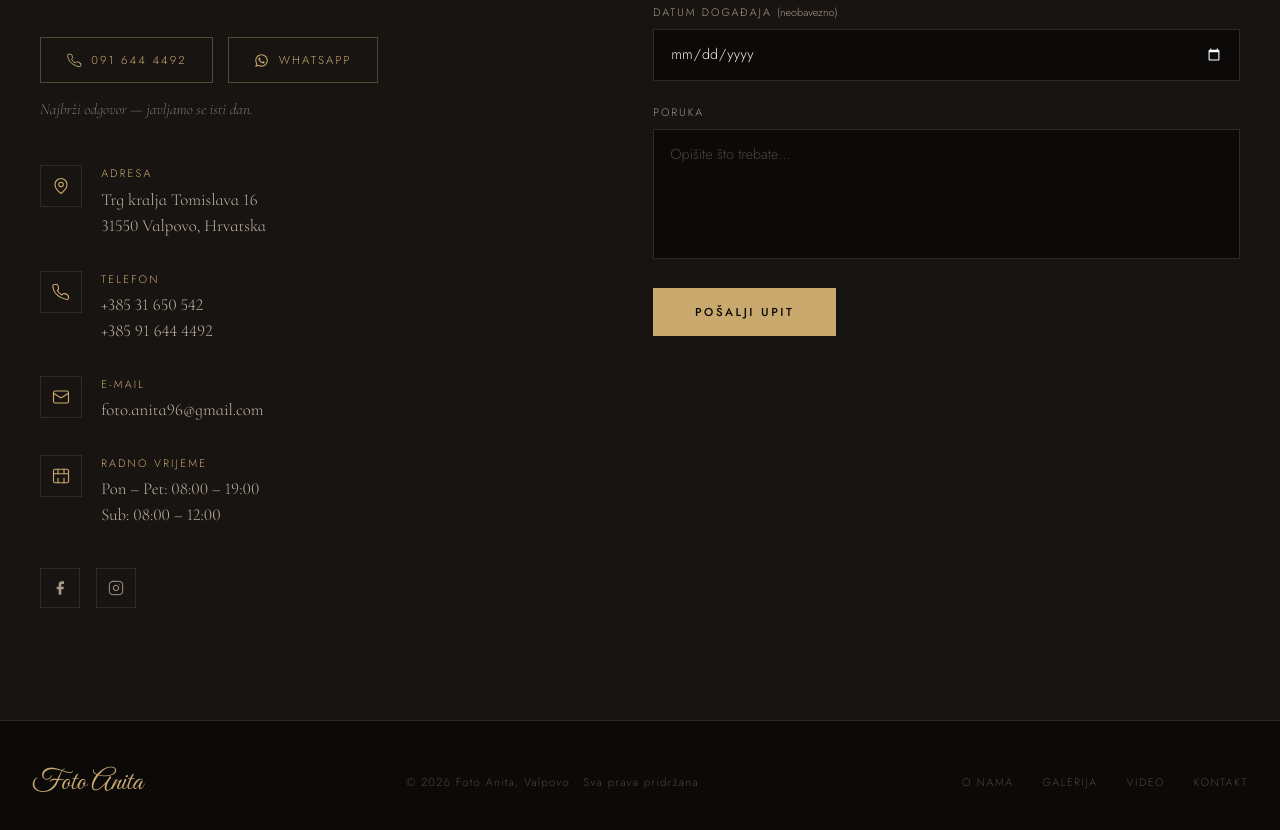
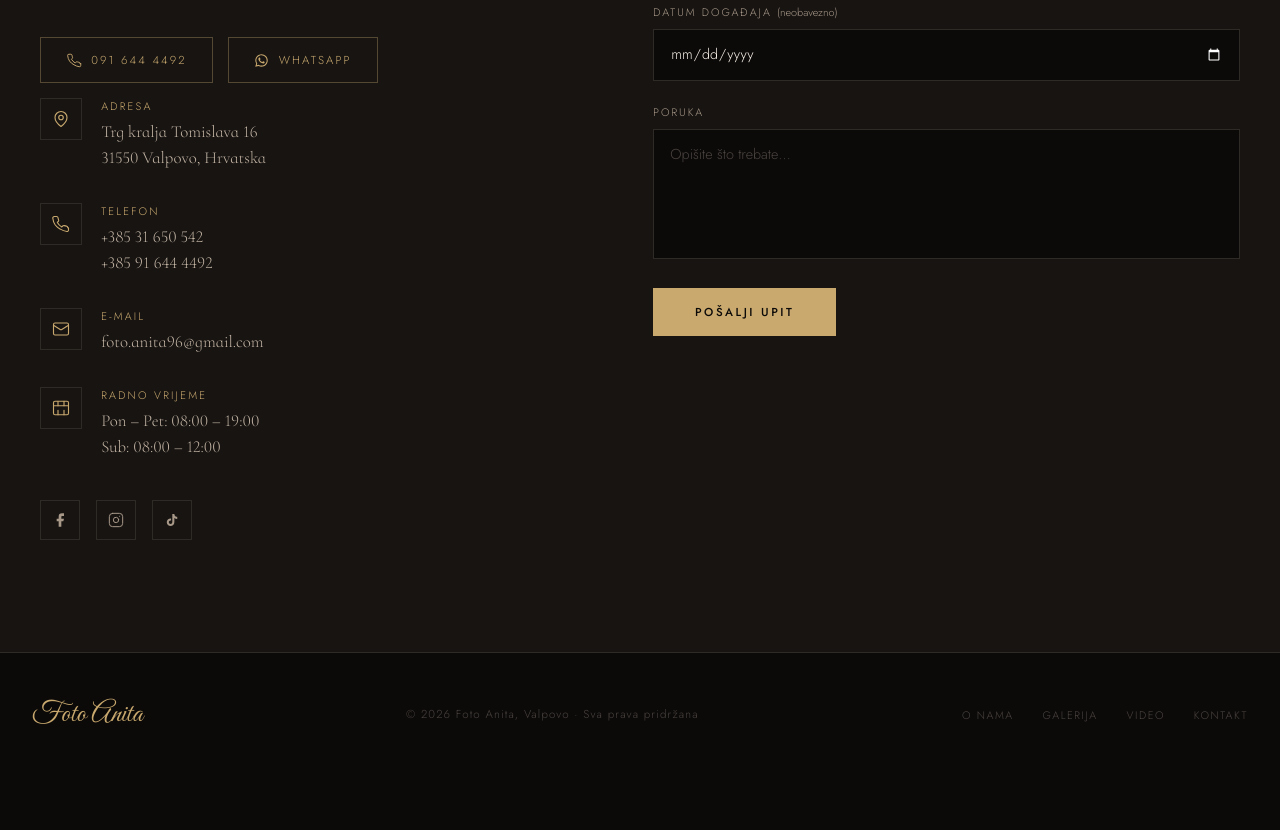
Before and after one commit to TinArambasic/Foto-Anita, a website: page index.html in a window 1280 px wide. Shown: the part 8410-9240 px from the top of the page. After the commit the page ends 9187 px from the top, so only its background shows below. Drawn offline with nearby package versions, Linux system fonts and the light colour scheme.

Commit message:
dodan tiktok

```diff
--- a/index.html
+++ b/index.html
@@ -1130,7 +1130,8 @@
     ],
     "sameAs": [
       "https://web.facebook.com/p/Foto-Anita-100063782340610/",
-      "https://www.instagram.com/fotoanitavalpovo/"
+      "https://www.instagram.com/fotoanitavalpovo/",
+      "https://www.tiktok.com/@fotoanitavalpovo"
     ]
   }
   </script>
@@ -1924,7 +1925,7 @@
             WhatsApp
           </a>
         </div>
-        <p class="contact-direct-note">Najbrži odgovor — javljamo se isti dan.</p>
+        <p class="contact-direct-note"></p>
 
         <div class="contact-info-item">
           <div class="contact-icon" aria-hidden="true">
@@ -1986,6 +1987,12 @@
           <a class="social-btn" href="https://www.instagram.com/fotoanitavalpovo/" aria-label="Pratite nas na Instagramu" rel="noopener">
             <svg width="16" height="16" viewBox="0 0 24 24" fill="none" stroke="currentColor" stroke-width="1.5" stroke-linecap="round" stroke-linejoin="round" aria-hidden="true">
               <rect width="20" height="20" x="2" y="2" rx="5" ry="5"/><path d="M16 11.37A4 4 0 1 1 12.63 8 4 4 0 0 1 16 11.37z"/><line x1="17.5" x2="17.51" y1="6.5" y2="6.5"/>
+            </svg>
+          </a>
+          <!-- TikTok -->
+          <a class="social-btn" href="https://www.tiktok.com/@fotoanitavalpovo" aria-label="Pratite nas na TikToku" rel="noopener">
+            <svg width="16" height="16" viewBox="0 0 24 24" fill="currentColor" aria-hidden="true">
+              <path d="M16.6 5.82A4.28 4.28 0 0 1 15.54 3h-3.09v12.4a2.59 2.59 0 0 1-2.59 2.5c-1.42 0-2.6-1.16-2.6-2.6 0-1.72 1.66-3.01 3.37-2.48V9.66c-3.45-.46-6.47 2.22-6.47 5.64 0 3.33 2.76 5.7 5.69 5.7 3.14 0 5.69-2.55 5.69-5.7V9.01a7.35 7.35 0 0 0 4.3 1.38V7.3s-1.88.09-3.24-1.48z"/>
             </svg>
           </a>
         </div>
```
